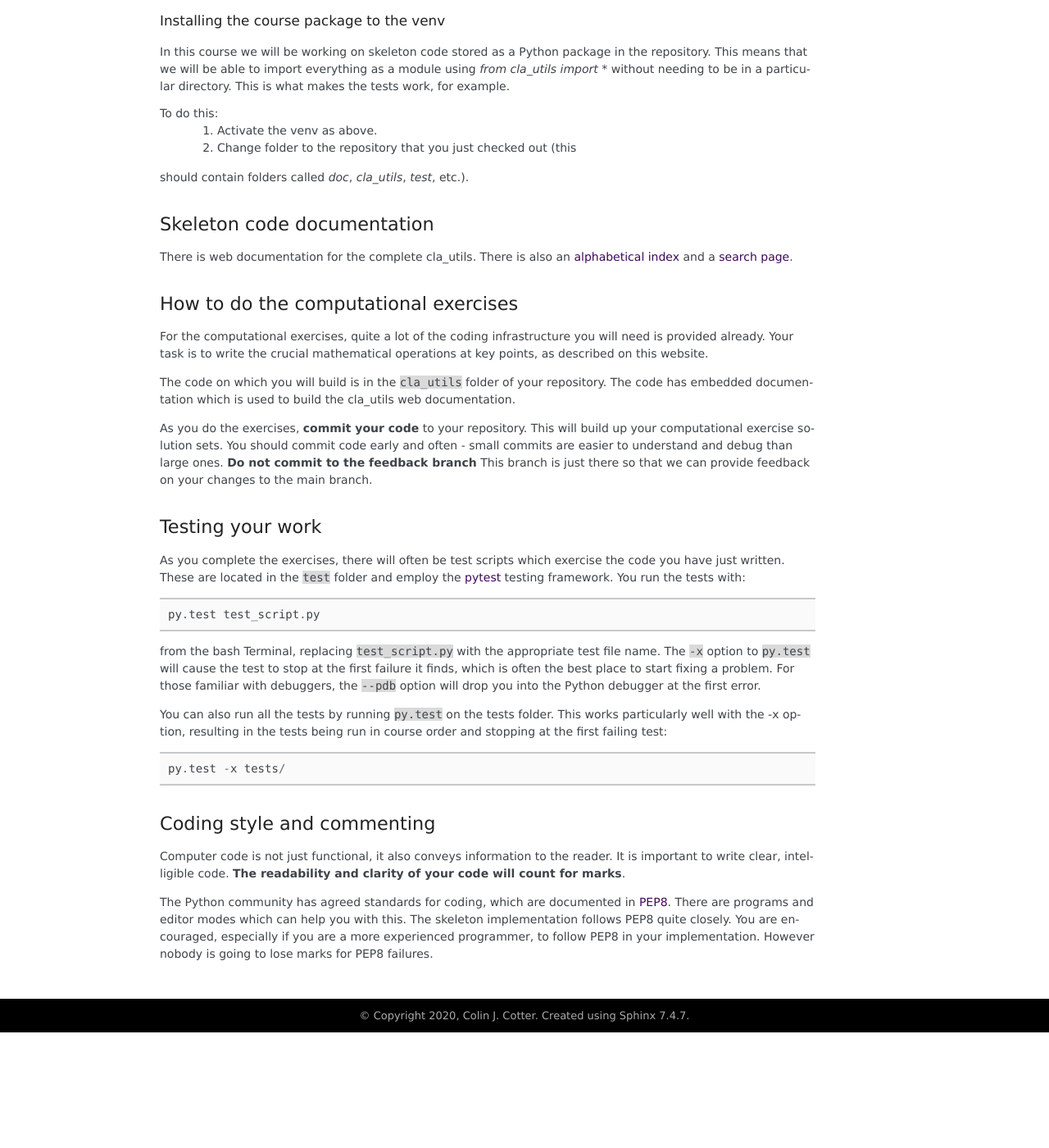
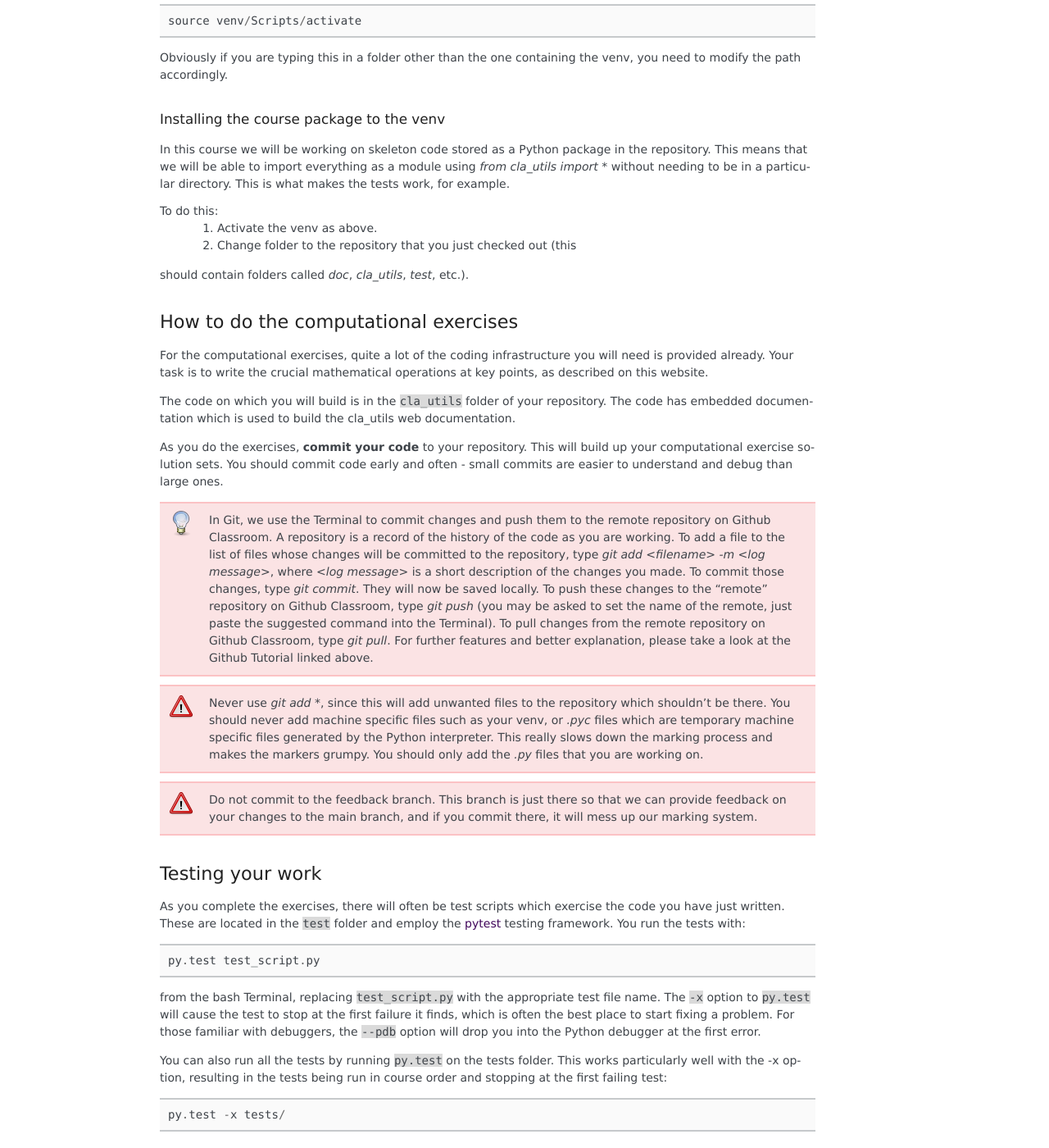
Before and after one commit to comp-lin-alg/comp-lin-alg-course, a Sphinx documentation site: the page built from doc/source/exercises.rst, in a window 1280 px wide and 1400 px high, scrolled down 4090 px. Shown: the whole window at 82% size. Built offline with Sphinx 7.4.7, drawn with Linux system fonts in a browser that asks for light colours; pages that are not in the unit, such as notebooks, are missing from menus; before the commit the page ends 5349 px from its top, so only the background shows below that; some of the changed text lies outside the part shown.

Commit message:
wrong fig!

```diff
--- a/doc/source/exercises.rst
+++ b/doc/source/exercises.rst
@@ -70,7 +70,13 @@
    In VSCode you can get a terminal by selecting New Terminal from the
    Terminal menu. This should open a Terminal window on your VS Code
    screen.  To the top right of this window is a pulldown menu to
-   select the interpreter, which needs to be Bash.
+   select the interpreter, which needs to be Bash. The image to the
+   right shows this pulldown menu.
+
+   .. image:: _static/bash.png
+      :align: right
+      :width: 20ex
+
 
 Python
 ======
@@ -275,12 +281,6 @@
    2. Change folder to the repository that you just checked out (this
 should contain folders called `doc`, `cla_utils`, `test`, etc.).
 
-Skeleton code documentation
-===========================
-
-There is web documentation for the complete :doc:`cla_utils`. There is
-also an :ref:`alphabetical index <genindex>` and a :ref:`search page<search>`.
-
 How to do the computational exercises
 =====================================
 
@@ -296,10 +296,39 @@
 As you do the exercises, **commit your code** to your repository. This
 will build up your computational exercise solution sets. You should
 commit code early and often - small commits are easier to understand
-and debug than large ones. **Do not commit to the feedback branch**
-This branch is just there so that we can provide feedback on your
-changes to the main branch.
+and debug than large ones.
 
+.. hint::
+
+   In Git, we use the Terminal to commit changes and push them to the
+   remote repository on Github Classroom. A repository is a record of
+   the history of the code as you are working.  To add a file to the
+   list of files whose changes will be committed to the repository,
+   type `git add <filename> -m <log message>`, where `<log message>`
+   is a short description of the changes you made.  To commit those
+   changes, type `git commit`. They will now be saved locally.  To
+   push these changes to the "remote" repository on Github Classroom,
+   type `git push` (you may be asked to set the name of the remote,
+   just paste the suggested command into the Terminal). To pull
+   changes from the remote repository on Github Classroom, type `git
+   pull`. For further features and better explanation, please take
+   a look at the Github Tutorial linked above.
+
+.. warning::
+
+   Never use `git add *`, since this will add unwanted files to the
+   repository which shouldn't be there. You should never add machine
+   specific files such as your venv, or `.pyc` files which are
+   temporary machine specific files generated by the Python
+   interpreter.  This really slows down the marking process and makes
+   the markers grumpy. You should only add the `.py` files that you
+   are working on.
+
+.. warning::
+
+   Do not commit to the feedback branch.  This branch is just there so
+   that we can provide feedback on your changes to the main branch,
+   and if you commit there, it will mess up our marking system.
 
 Testing your work
 =================
@@ -341,3 +370,9 @@
 a more experienced programmer, to follow PEP8 in your
 implementation. However nobody is going to lose marks for PEP8
 failures.
+
+Skeleton code documentation
+===========================
+
+There is web documentation for the complete :doc:`cla_utils`. There is
+also an :ref:`alphabetical index <genindex>` and a :ref:`search page<search>`.
```
Also changed, not shown: doc/source/_static/bash.png.
